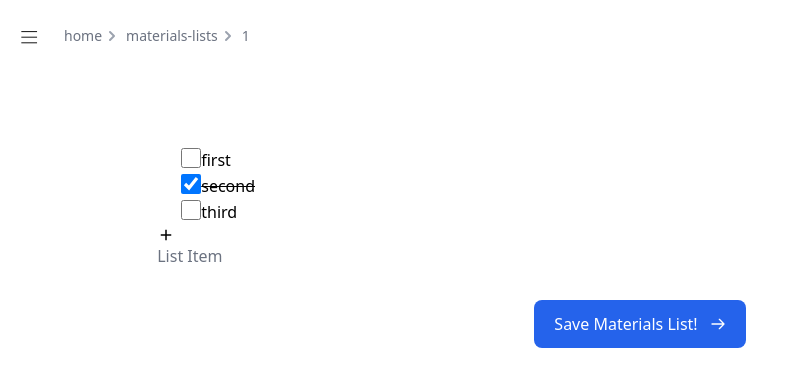
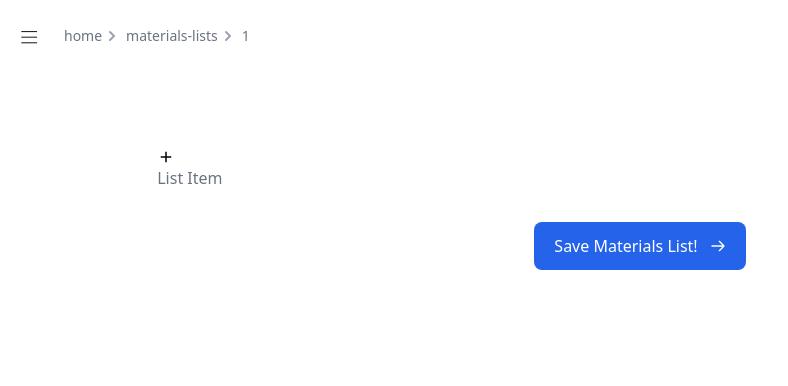
Before and after one commit to doubleorseven/tft, a Vue app: page /materials-list/1 in a window 1280 px wide. Shown: the top 386 px of the page, without its empty margins (0-788 px from the left). Built offline with nearby package versions, Linux system fonts and the light colour scheme; what @kyvg/vue3-notification would draw is missing.

Commit message:
combine itmeslist into materialslist

```diff
--- a/src/components/Materials/MaterialsList.vue
+++ b/src/components/Materials/MaterialsList.vue
@@ -1,6 +1,6 @@
 <script setup lang="ts">
 import { stringifyQuery, useRoute } from 'vue-router'
-import { reactive, watch, onMounted, toRaw, } from 'vue'
+import { reactive, ref, watch, onMounted, toRaw, } from 'vue'
 import { useMaterialsListsManager } from '@/composables/useMaterialsListsManager';
 import { useTasksManager } from '@/composables/useTasksManager';
 import type MaterialsList from '@/entities/MaterialsList';
@@ -17,6 +17,7 @@ const { getMeterialsListByUID, updateMeterialsList } = useMaterialsListsManager(
 const props = defineProps({
         uid: String
 })
+let items = ref<Array<IListItem>>([]);
 onMounted(() =>
         watch(
                 () => props.uid as string,
@@ -24,6 +25,7 @@ onMounted(() =>
                         var dbML = await getMeterialsListByUID(newId);
                         if (dbML) {
                                 Object.assign(ml, dbML);
+                                items.value = ml.items;
                         }
 
                 }, { immediate: true })
@@ -33,7 +35,13 @@ const updateTitle = (e: Event) => {
         var element = e.target as HTMLHeadElement;
         ml.title = element.innerHTML;
 }
-const items: Array<IListItem> = [{ title: 'first', done: false }, { title: 'second', done: true }, { title: 'third', done: false }]
+const updatedList = (list: Array<IListItem>) => {
+        items.value = list;
+}
+const beforeUpdate = () => {
+        ml.items = JSON.parse(JSON.stringify(items.value));
+        updateMeterialsList(toRaw(ml));
+}
 </script>
 
 
@@ -43,9 +51,9 @@ const items: Array<IListItem> = [{ title: 'first', done: false }, { title: 'seco
                         class="font-bold text-4xl cursor-text px-1 py-0.5 border-none">
                         {{ ml.title }}
                 </div>
-                <ItemsList :items="items"></ItemsList>
+                <ItemsList :items="items" @updated-list="updatedList"></ItemsList>
 
-                <CreateButton @clicked="updateMeterialsList(toRaw(ml))">
+                <CreateButton @clicked="beforeUpdate">
                         Save Materials List!
                 </CreateButton>
         </form>
--- a/src/components/shared/ItemsList.vue
+++ b/src/components/shared/ItemsList.vue
@@ -1,23 +1,26 @@
 <template>
     <ul class="w-10/12 flex flex-col">
-        <li v-for="(item, idx) in data" class="flex row group" :key="idx">
+        <li v-for="(item, idx) in items" class="flex row group" :key="idx">
             <div class="flex row">
                 <div class="hover:opacity-90 hover:bg-slate-200 rounded-full cursor-pointer">
-                    <svg xmlns="http://www.w3.org/2000/svg" width="24" height="24" viewBox="0 0 24 24" fill="#000"
-                        class="invisible group-hover:visible">
+                    <svg xmlns=" http://www.w3.org/2000/svg" width="24" height="24" viewBox="0 0 24 24" fill="#000"
+                        class="invisible group-hover:visible" @click="() => { deleteItem(idx) }">
                         <path
                             d="M19 6.41L17.59 5 12 10.59 6.41 5 5 6.41 10.59 12 5 17.59 6.41 19 12 13.41 17.59 19 19 17.59 13.41 12 19 6.41z" />
                     </svg>
                 </div>
-                <div><input id="toy" type="checkbox" v-model="item.done" name="type[toy]"
-                        class="w-5 h-5 border-gray-300 rounded" />
+                <div><input id="toy" type="checkbox" @click="() => { updateItemState(idx) }" v-model="item.done"
+                        name="type[toy]" class="w-5 h-5 border-gray-300 rounded mr-2" />
                 </div>
             </div>
             <div>
-                <p v-if="idx === data.length - 1" id="newItemAdded" @keyup.enter="enterPressed" :data-index="idx"
-                    @input="updateItem" contenteditable class="outline-0">{{ item.title }}
+                <p v-if="idx === items.length - 1" id="newItemAdded" @keyup.enter.prevent="enterPressed"
+                    :data-index="idx" @input="updateItem" :class="{ 'line-through': item.done }" contenteditable
+                    class="outline-0">{{
+                            item.title
+                    }}
                 </p>
-                <p v-else :class="{ 'line-through': item.done }" :data-index="idx" @keyup.enter="enterPressed"
+                <p v-else :data-index="idx" @keyup.enter="enterPressed" :class="{ 'line-through': item.done }"
                     @input="updateItem" contenteditable class="outline-0">
                     {{ item.title }}</p>
             </div>
@@ -35,30 +38,46 @@
 </template>
 <script setup lang="ts">
 import type IListItem from '@/entities/interfaces/IListItem';
-import { defineProps, nextTick, onUpdated, ref, type PropType } from 'vue';
+import { defineProps, nextTick, onUpdated, ref, toRaw, type PropType } from 'vue';
+let focusNewItem = false;
 const props = defineProps({
     items: { type: Array as PropType<IListItem[]>, required: true }
 })
-const data = ref(props.items);
+const emits = defineEmits(['updatedList']);
 const newItem = (e: KeyboardEvent) => {
-    data.value.push({ title: e.key, done: false });
+    emitUpdatedList(props.items.concat([{ title: e.key, done: false }]));
     e.target.innerHTML = '';
+    focusNewItem = true;
 };
+const updateItemState = (idx: number) => {
+    props.items[Number(idx)].done = !props.items[Number(idx)].done;
+    emitUpdatedList(props.items);
+}
 const updateItem = (e: any) => {
     const element = e.target as HTMLParagraphElement;
     const idx = element.getAttribute('data-index');
     if (idx) {
-        data.value[Number(idx)].title = element.innerText;
+        props.items[Number(idx)].title = element.innerText;
+        emitUpdatedList(props.items);
     }
 
 }
 const enterPressed = (e: any) => {
-    data.value.push({ title: '', done: false });
+    emitUpdatedList(props.items.concat([{ title: e.key, done: false }]));
+    focusNewItem = true;
+}
+const deleteItem = (idx: number) => {
+    props.items.splice(idx, 1);
+    emitUpdatedList(props.items);
+}
+const emitUpdatedList = (list: IListItem[]) => {
+    emits('updatedList', [...list]);
 }
 onUpdated(() => {
     nextTick();
     const div = document.getElementById('newItemAdded');
-    if (div) {
+    if (div && focusNewItem) {
+        focusNewItem = false;
         setTimeout(function () {
             div.focus();
             var range, selection;
--- a/src/entities/MaterialsList.ts
+++ b/src/entities/MaterialsList.ts
@@ -1,5 +1,6 @@
 
 import { simpleHash, createUUID } from '@/lib/functions';
+import type IListItem from './interfaces/IListItem';
 
 export default class MaterialsList {
     public taskId?: string;
@@ -7,6 +8,7 @@ export default class MaterialsList {
     public id: string;
     public uid: string;
     public dateCreated: number;
+    public items: Array<IListItem>;
     constructor(
         taskId?: string,
         title?: string
@@ -19,6 +21,7 @@ export default class MaterialsList {
         this.uid = simpleHash(this.id);
         this.title = `${title} - materials list ` || `materials list - ${this.uid}`;
         this.dateCreated = new Date().getTime();
+        this.items = [];
     }
     public get DateCreatedFormatted() {
         return new Date(this.dateCreated).toLocaleDateString();
```
